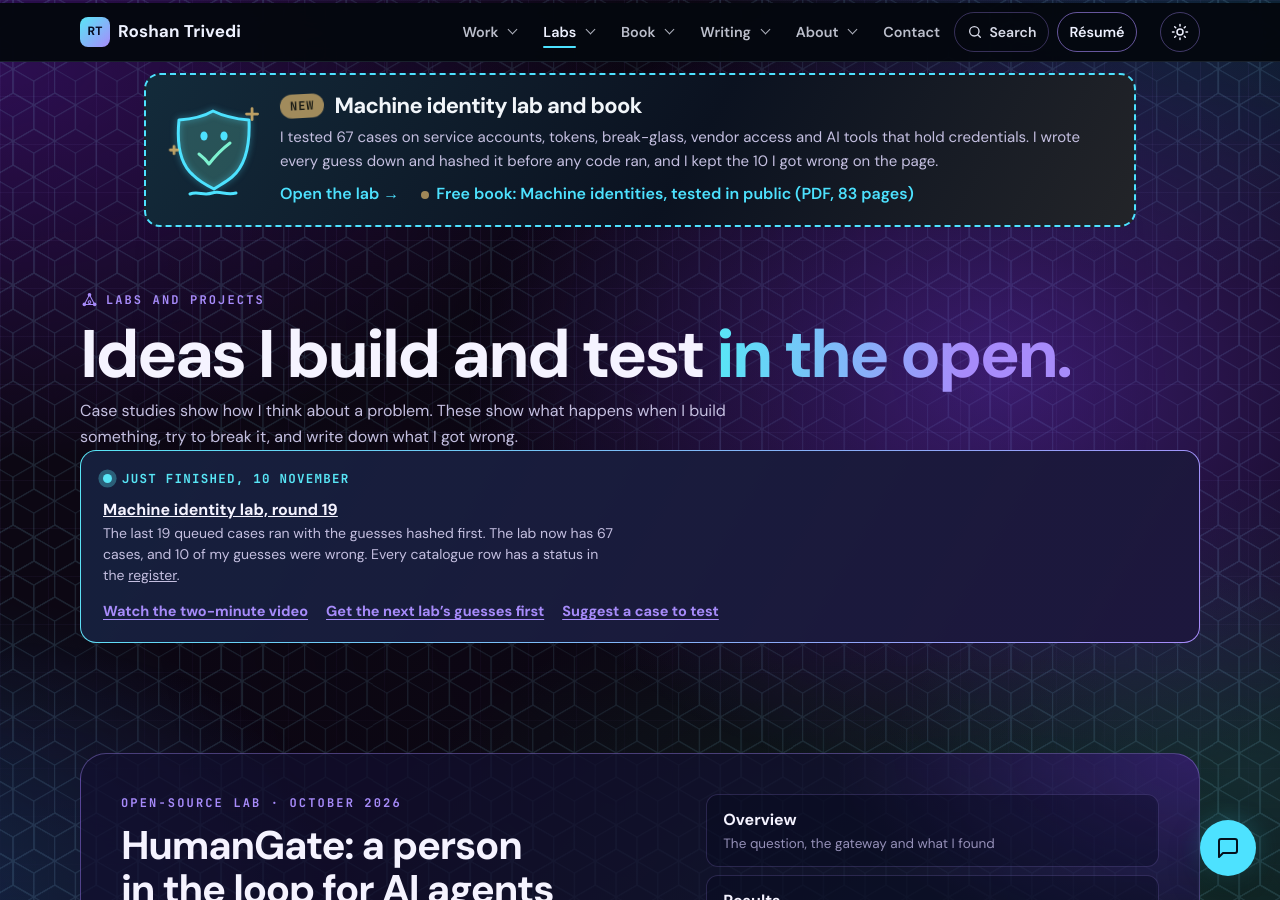
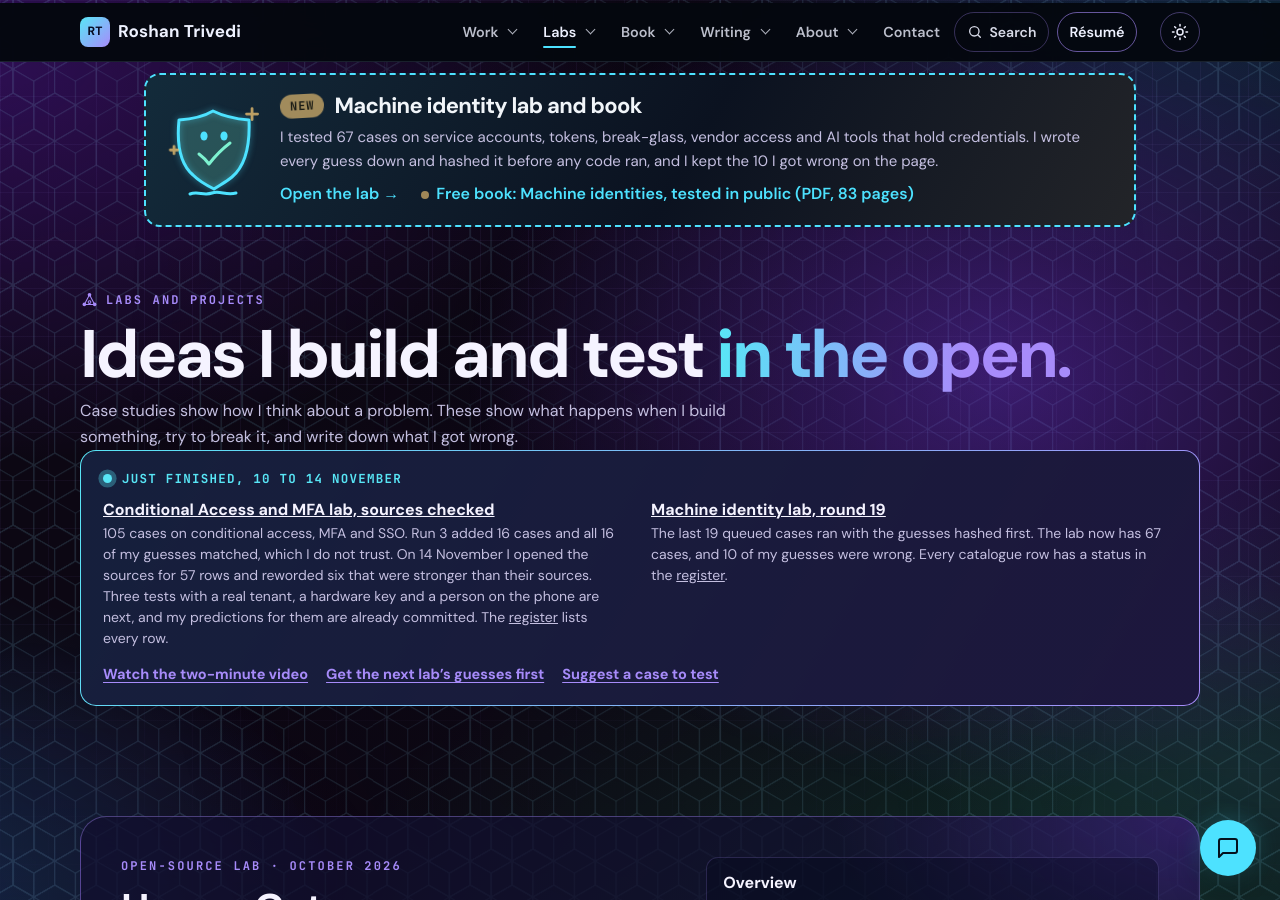
Before and after one commit to trivediroshan1-ui/trivediroshan1-ui.github.io, a Jekyll site: the page labs/index.html, which Jekyll copies as it is, in a window 1280 px wide and 900 px high. Built offline with Jekyll 4.4.1, drawn with Linux system fonts in a browser that asks for light colours; some of the changed text lies outside the part shown.

Commit message:
Labs page: add the Conditional Access and MFA lab (#104)
Adds a card to the Research and small tools grid and a new first item
in the "Just finished" aside (label now 10 to 14 November). Updates the
/labs/ lastmod in the sitemap.


Claude-Session: https://claude.ai/code/session_01XGuqCpMm2VLzr8tmYNxhZA

Co-authored-by: Roshan <PASTE-THAT-ADDRESS-HERE>
Co-authored-by: Claude Sonnet 5.5 <noreply@anthropic.com>

```diff
--- a/labs/index.html
+++ b/labs/index.html
@@ -49,8 +49,9 @@
           <h1 id="labs-title" class="labs-h1">Ideas I build and test <span class="grad">in the open.</span></h1>
           <p class="lede">Case studies show how I think about a problem. These show what happens when I build something, try to break it, and write down what I got wrong.</p>
           <aside class="soon" aria-labelledby="soon-t">
-          <p class="soon-k" id="soon-t"><i aria-hidden="true"></i>Just finished, 10 November</p>
+          <p class="soon-k" id="soon-t"><i aria-hidden="true"></i>Just finished, 10 to 14 November</p>
           <ul>
+            <li><b><a href="/ca-mfa-lab/">Conditional Access and MFA lab, sources checked</a></b><span>105 cases on conditional access, MFA and SSO. Run 3 added 16 cases and all 16 of my guesses matched, which I do not trust. On 14 November I opened the sources for 57 rows and reworded six that were stronger than their sources. Three tests with a real tenant, a hardware key and a person on the phone are next, and my predictions for them are already committed. The <a href="/ca-mfa-lab/register/">register</a> lists every row.</span></li>
             <li><b><a href="/nhi-lab/round-19/">Machine identity lab, round 19</a></b><span>The last 19 queued cases ran with the guesses hashed first. The lab now has 67 cases, and 10 of my guesses were wrong. Every catalogue row has a status in the <a href="/nhi-lab/register/">register</a>.</span></li>
           </ul>
           <p class="soon-acts"><a href="/nhi-lab/#top-video">Watch the two-minute video</a><a href="https://buttondown.com/trivedi">Get the next lab&rsquo;s guesses first</a><a href="/talk/?why=feedback&amp;which=the%20machine%20identity%20lab">Suggest a case to test</a></p>
@@ -106,6 +107,7 @@
           <div class="g3">
             <a class="card feat" href="/ai-governance-lab/"><span class="vis"><span class="icon"><svg viewBox="0 0 24 24" fill="none" stroke="currentColor" stroke-width="1.8" stroke-linecap="round" stroke-linejoin="round" aria-hidden="true"><path d="M12 3l8 3v6c0 4.5-3.2 7.8-8 9-4.8-1.2-8-4.5-8-9V6z"/><path d="M9 12l2 2 4-4"/></svg></span></span><div><span class="tag">Lab</span><h3>AI governance lab</h3><p>Controls for AI agents tested with made-up Indian data. The register held; a plain filter did not.</p><span class="go">Read the results &rarr;</span></div></a>
             <a class="card feat" href="/nhi-lab/"><span class="vis"><span class="icon"><svg viewBox="0 0 24 24" fill="none" stroke="currentColor" stroke-width="1.8" stroke-linecap="round" stroke-linejoin="round" aria-hidden="true"><path d="M12 3l8 3v6c0 4.5-3.2 7.8-8 9-4.8-1.2-8-4.5-8-9V6z"/><path d="M9 12l2 2 4-4"/></svg></span></span><div><span class="tag">Lab</span><h3>Non-human identity lab</h3><p>67 machine-identity cases on made-up data, guesses committed first, with a framework, the 2026 market, downloadable audit data and an 83-page book.</p><span class="go">Open the lab &rarr;</span></div></a>
+            <a class="card feat" href="/ca-mfa-lab/"><span class="vis"><span class="icon"><svg viewBox="0 0 24 24" fill="none" stroke="currentColor" stroke-width="1.8" stroke-linecap="round" stroke-linejoin="round" aria-hidden="true"><path d="M12 3l8 3v6c0 4.5-3.2 7.8-8 9-4.8-1.2-8-4.5-8-9V6z"/><path d="M9 12l2 2 4-4"/></svg></span></span><div><span class="tag">Lab</span><h3>Conditional Access and MFA lab</h3><p>105 cases on conditional access, MFA, 2FA and SSO, 102 of them run on small models of my own. I hashed every guess before any code ran. I got 6 wrong, and the perfect runs are the ones I trust least.</p><span class="go">Open the lab &rarr;</span></div></a>
             <a class="card feat" href="/secure-india-exams/"><span class="vis"><span class="icon"><svg viewBox="0 0 24 24" fill="none" stroke="currentColor" stroke-width="1.8" stroke-linecap="round" aria-hidden="true"><path d="M4 19V5a2 2 0 0 1 2-2h12v18H6a2 2 0 0 1-2-2z"/><path d="M8 7h6M8 11h6M8 15h3"/></svg></span></span><div><span class="tag">Public research</span><h3>Securing India&rsquo;s National Exams</h3><p>A Zero Trust lifecycle model for high-stakes exams: create, protect, deliver, verify, retire.</p><span class="go">Read the research &rarr;</span></div></a>
             <a class="card feat" href="/tools/tier-check/"><span class="vis"><span class="icon"><svg viewBox="0 0 24 24" fill="none" stroke="currentColor" stroke-width="1.8" stroke-linecap="round" stroke-linejoin="round" aria-hidden="true"><path d="M12 3l9 5-9 5-9-5z"/><path d="M3 13l9 5 9-5"/></svg></span></span><div><span class="tag">Tool</span><h3>Credential tiering self-check</h3><p>A few questions that show which tier a credential belongs in, and why Tier 0 is about containment.</p><span class="go">Try the check &rarr;</span></div></a>
             <a class="card feat" href="/case-studies/credential-tiering-model/"><span class="vis"><span class="icon"><svg viewBox="0 0 24 24" fill="none" stroke="currentColor" stroke-width="1.8" stroke-linecap="round" aria-hidden="true"><circle cx="12" cy="12" r="9"/><path d="M12 7v5l3 2"/></svg></span></span><div><span class="tag">Model</span><h3>The credential tiering model</h3><p>The thinking behind the self-check, written up as a full case study.</p><span class="go">Read the model &rarr;</span></div></a>
--- a/sitemap.xml
+++ b/sitemap.xml
@@ -50,7 +50,7 @@
   <url><loc>https://roshantrivedi.co.in/mcp-lab-use-cases/</loc><lastmod>2026-10-24</lastmod></url>
   <url><loc>https://roshantrivedi.co.in/mcp-lab-results/</loc><lastmod>2026-10-24</lastmod></url>
   <url><loc>https://roshantrivedi.co.in/book/</loc><lastmod>2026-11-02</lastmod></url>
-  <url><loc>https://roshantrivedi.co.in/labs/</loc><lastmod>2026-11-02</lastmod></url>
+  <url><loc>https://roshantrivedi.co.in/labs/</loc><lastmod>2026-11-14</lastmod></url>
   <url><loc>https://roshantrivedi.co.in/mcp-lab-portal/</loc><lastmod>2026-10-24</lastmod></url>
   <url><loc>https://roshantrivedi.co.in/design-system/</loc><lastmod>2026-10-24</lastmod></url>
   <url><loc>https://roshantrivedi.co.in/nhi-lab/</loc><lastmod>2026-11-02</lastmod></url>
```
